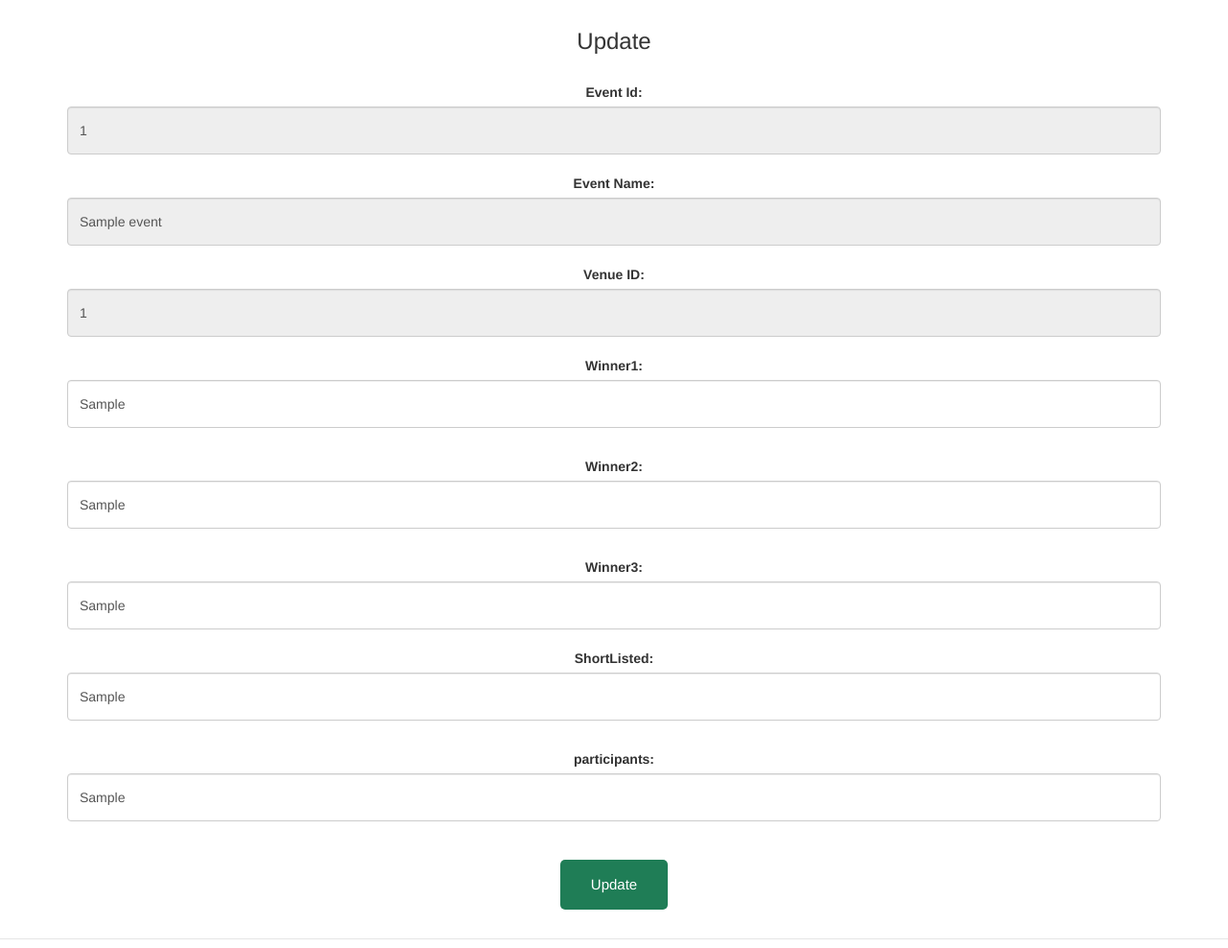
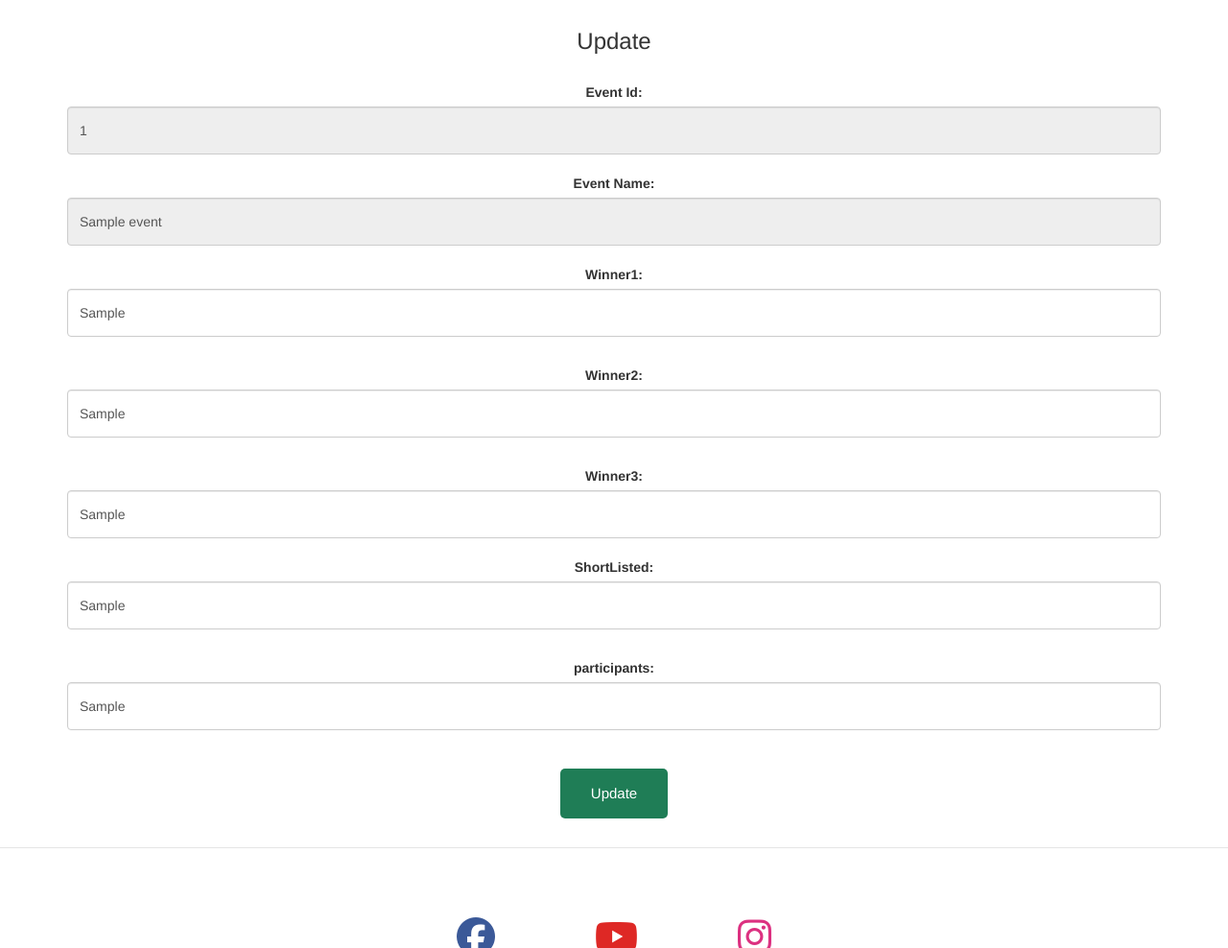
Before and after one commit to Excel-MEC/excel2018-accounts, a Django app: page /eventpage/1/create/ in a window 1280 px wide. Shown: the top 988 px of the page at 96% size. Run offline with Django 3.2, Linux system fonts and the light colour scheme; tables that the repository leaves empty hold one stand-in row (values such as "Sample post"); some libraries are stand-ins or nearby versions.

Commit message:
remove venue

```diff
--- a/accounts/urls.py
+++ b/accounts/urls.py
@@ -16,7 +16,7 @@ Including another URLconf
 from django.contrib import admin
 from django.urls import path
 from register.views import RegView, PaidReg, OfflineReg, SchoolReg, Certi, SearchByView
-from controlroom.views import PostCreate, Android, VenueDetail, Download, VenueUpdate, Winnerapi, EventNav, Intermediate, WinnerDownload, EventView, ControlRoomView
+from controlroom.views import PostCreate, Android, Download, Winnerapi, EventNav, WinnerDownload, EventView, ControlRoomView
 
 urlpatterns = [
 	path('admin/', admin.site.urls),
@@ -27,16 +27,11 @@ urlpatterns = [
 	path('controlroom/', ControlRoomView.as_view(), name='controlroom'),
 	path('eventpage/<slug:event>/',
 		 EventView.as_view(), name='eventview'),
-	path('eventpage/', Intermediate, name='eventview'),
 	path('eventnav/', EventNav.as_view(), name='eventnav'),
-	path('venuepage/<slug:venue>/',
-		 VenueDetail.as_view(), name='venueview'),
 	path('certificate/', Certi, name='certificate'),
 	path('searchby/', SearchByView.as_view(), name='searchby'),
 	path('eventpage/<slug:pk>/create/',
 		 PostCreate, name='controolroom'),
-	path('venuepage/<slug:ven>/create/',
-		 VenueUpdate.as_view(), name='venupdate'),
 	path('eventpage/<slug:eve>/download/',
 		 Download.as_view(), name='down'),
 	path('eventpage/<slug:eve>/winnerdownload/',
--- a/controlroom/forms.py
+++ b/controlroom/forms.py
@@ -1,7 +1,6 @@
 from django import forms
-from .models import event, venue
+from .models import event
 from controlroom.validators import isnumber, vaildusers
-
 
 class eventform(forms.ModelForm):
 		model=event
@@ -9,7 +8,6 @@ class eventform(forms.ModelForm):
 				model=event
 				fields=['event_id',
 				'event_name',
-				'venue_id',
 				'winner1',
 				'winner2',
 				'winner3',
@@ -27,12 +25,6 @@ class eventform(forms.ModelForm):
 				"placeholder":"Event Name",
 				'readonly':'readonly',
 				"class":"form-control",
-				"style":"height:50px;margin-bottom:20px;"
-				}))
-		venue_id=forms.CharField(max_length=20,required=True,label='Venue ID',widget=forms.TextInput(attrs={
-				"placeholder":"Venue ID",
-				'readonly':'readonly',
-				"class":"form-control ",
 				"style":"height:50px;margin-bottom:20px;"
 				}))
 		participants=forms.CharField(max_length=10000,validators=[vaildusers],label='participants',required=False,widget=forms.TextInput(attrs={
@@ -67,63 +59,3 @@ class eventform(forms.ModelForm):
 		'''def clean(self):
 				cleaned_data=super(eventform,self).clean()
 				print(cleaned_data)'''
-
-
-class venueform(forms.ModelForm):
-		model=venue
-		class Meta:
-				model=venue
-				fields=['venue_id',
-				'vm_1',
-				'vm_2',
-				'vm_num_1',
-				'vm_num_2',
-				'power',
-				'power_num',
-				'current_event',
-				'occupied'
-				]
-		TRUE_FALSE_CHOICES = (
-				('',"Occupied or not"),
-				(1, "Occupied"),
-				(0, "Free"),)
-		venue_id=forms.CharField(max_length=20,required=True,label='Venue ID',widget=forms.TextInput(attrs={
-				"placeholder":"Venue ID",
-				"class":"form-control ",
-				"style":"height:50px;margin-bottom:20px;"
-				}))
-		vm_1=forms.CharField(max_length=100,label='Venue Manager 1',widget=forms.TextInput(attrs={
-				"placeholder":"Venue Manager1",
-				"class":"form-control",
-				"style":"height:50px;margin-bottom:20px;"
-				}))
-		vm_2=forms.CharField(max_length=100,label='Venue Manager 2',widget=forms.TextInput(attrs={
-				"placeholder":"Venue Manager2",
-				"class":"form-control",
-				"style":"height:50px;margin-bottom:20px;"
-				}))
-		vm_num_1=forms.CharField(max_length=10,min_length=10,label='Venue Manager Number 1',widget=forms.TextInput(attrs={
-				"placeholder":"Phone number1",
-				"class":"form-control",
-				"style":"height:50px;margin-bottom:20px;"
-				}))
-		vm_num_2=forms.CharField(max_length=10,label='Venue Manager Number 2',widget=forms.TextInput(attrs={
-				"placeholder":"Phone number2",
-				"class":"form-control",
-				"style":"height:50px;margin-bottom:20px;"
-				}))
-		power=forms.CharField(max_length=100,label='power team member',widget=forms.TextInput(attrs={
-				"placeholder":"Power team",
-				"class":"form-control",
-				"style":"height:50px;margin-bottom:20px;"
-				}))
-		power_num=forms.CharField(max_length=10,label='power team number',widget=forms.TextInput(attrs={
-				"placeholder":"Power team phone number",
-				"class":"form-control",
-				"style":"height:50px;margin-bottom:20px;"
-				}))
-		current_event=forms.CharField(max_length=100,label='current event',widget=forms.TextInput(attrs={
-				"placeholder":"Current event",
-				"class":"form-control",
-				"style":"height:50px;margin-bottom:20px;"
-				}))
--- a/controlroom/models.py
+++ b/controlroom/models.py
@@ -1,26 +1,4 @@
 from django.db import models
-
-
-class venue(models.Model):
-
-	class Meta:
-		verbose_name = "venue"
-		verbose_name_plural = "venues"
-
-	venue_id=models.CharField(max_length=20,primary_key=True,null=False)
-	occupied=models.BooleanField(default=False)
-	vm_1=models.CharField(max_length=1000,null=False)
-	vm_2=models.CharField(max_length=1000,default='nil')
-	vm_num_1=models.CharField(max_length=10,null=True)
-	vm_num_2=models.CharField(max_length=10,default='nil')
-	power=models.CharField(max_length=1000,null=False)
-	power_num=models.CharField(max_length=10,null=False)
-	current_event=models.CharField(max_length=15,default='nil')
-	next_event=models.CharField(max_length=15,default="nil")
-
-	def __str__(self):
-		return (self.venue_id)
-
 
 class event(models.Model):
 
@@ -31,12 +9,6 @@ class event(models.Model):
 
 	event_id=models.CharField(max_length=15,primary_key=True)
 	event_name=models.CharField(max_length=100,null=False,default="")
-	venue_id=models.CharField(max_length=20,null=False)
-	em=models.CharField(max_length=1000,null=False)
-	em_num=models.CharField(max_length=1000,null=False)
-	day=models.DateField(null=False)
-	time=models.TimeField(null=False)
-	endtime=models.TimeField(null=False)
 	status=models.IntegerField(null=False,default=0)
 	paid=models.BooleanField(default=False)
 	short_list=models.CharField(max_length=200,blank=True,null=True,default="nil")
--- a/controlroom/views.py
+++ b/controlroom/views.py
@@ -1,12 +1,12 @@
 from django.shortcuts import render
 from django.views.generic import TemplateView
-from controlroom.models import venue, event
+from controlroom.models import event
 from register.models import userinfo, paid_userinfo
 from django.http import JsonResponse
 import datetime
 from django.shortcuts import get_object_or_404
 from register.models import winners, userinfo, paid_winners
-from .forms import eventform, venueform
+from .forms import eventform
 from django.http import HttpResponse, HttpResponseRedirect
 from rest_framework.generics import RetrieveAPIView
 from .serializers import api, winnerapi
@@ -168,9 +168,7 @@ class ControlRoomView(TemplateView):
 
         if request.POST.get('ajax'):
             ajax=request.POST.get('ajax')
-            if(ajax=="venue"):
-                list1=venue.objects.values_list('venue_id',flat=True)
-            elif(ajax=="eventname"):
+            if(ajax=="eventname"):
                 list1=event.objects.values_list('event_name',flat=True)
             elif(ajax=="excelid"):
                 list1=[]
@@ -187,21 +185,6 @@ class ControlRoomView(TemplateView):
             list=request.POST.get('update')
             list1=list.split(',')
             obj = event.objects.get(event_id=list1[0])
-            if int(list1[1])==0:
-                obj.status=1
-                venueobj = venue.objects.get(venue_id=obj.venue_id)
-                print(venueobj.occupied)
-                venueobj.occupied = True
-                venueobj.current_event = obj.event_name
-                venueobj.save()
-
-
-            elif(int(list1[1])==1):
-                obj.status=2
-                venueobj = venue.objects.get(venue_id=obj.venue_id)
-                venueobj.occupied = False
-                venueobj.current_event = "nil"
-                venueobj.save()
 
             obj.save()
 
@@ -213,11 +196,6 @@ class ControlRoomView(TemplateView):
 
         if((searchby=="" or searchby==None) and (value=="Not Applicable" or value=="")):
             error1=True
-        if((searchby=="venue" or searchby=="eventname" or searchby=="excelid") and value==""):
-            error2=True
-        if(searchby=="venue"):
-            result=venue.objects.filter(venue_id=value)
-            sb=0
         elif(searchby=="eventname"):
             value="_".join(value.split(" "))
             result=event.objects.filter(event_name__icontains=value)
@@ -245,8 +223,6 @@ class EventView(TemplateView):
     def get(self,request,*args,**kwargs):
         list1=get_object_or_404(event,event_id=kwargs['event'])
         list2=list1.short_list.split(",")
-        list3=list1.em.split(",")
-        list4=list1.em_num.split(",")
         list5=list1.participants.split(",")
         context={
             "title":"testing",
@@ -254,22 +230,9 @@ class EventView(TemplateView):
             "id":list1.event_id,
             "evname":list1.event_name,
             "shortlist":list2,
-            "eventman":zip(list3,list4),
-            "eventman_num":list4,
             "participants":list5
         }
         return render(request,"eventview.html",context)
-def Intermediate(request):
-    queryset1=event.objects.filter(day='2018-10-05')
-    queryset2=event.objects.filter(day='2018-10-06')
-    queryset3=event.objects.filter(day='2018-10-07')
-    context={
-        "day1":queryset1,
-        "day2":queryset2,
-        "day3":queryset3
-    }
-    return render(request,"intermediate.html",context)
-
 
 class Android(ListAPIView):
     serializer_class = api
@@ -296,18 +259,6 @@ class Winnerapi(ListAPIView):
         else:
             winn = paid_winners.objects.filter(event__iexact=event_name)
             return winn
-
-
-class VenueDetail(TemplateView):
-    def get(self,request,*args,**kwargs):
-        venuedet=get_object_or_404(venue,venue_id=self.kwargs['venue'])
-
-        events=event.objects.filter(venue_id=self.kwargs['venue'])
-        context={
-            "venue":venuedet,
-            "events":events
-        }
-        return render(request,"venuedet.html",context)
 
 class Download(TemplateView):
     def get(self,request,*args,**kwargs):
@@ -338,34 +289,6 @@ class Download(TemplateView):
             response['Content-Disposition'] = 'attachment;filename=%s'%fname
             return response
 
-class VenueUpdate(TemplateView):
-    def get(self,request,*args,**kwargs):
-        venue1=self.kwargs['ven']
-        instance = venue.objects.get(venue_id=venue1)
-        form = Venueform(request.POST or None, instance=instance)
-        context = {
-            "form": form,
-        }
-        return render(request, "venupdate.html", context)
-
-    def post(self,request,*args,**kwargs):
-        venue1=self.kwargs['ven']
-        instance = venue.objects.get(venue_id=venue1)
-        form=venueform(request.POST or None,instance=instance)
-        link="/venuepage/"
-        link=link+venue1+"/"
-        context={
-            "title":"testing",
-            "form":form
-        }
-        if form.is_valid():
-            instance = form.save(commit=False)
-            instance.save()
-            return HttpResponseRedirect(link)
-
-        return render(request, "venupdate.html", context)
-
-
 class EventNav(TemplateView):
     def get(self,request,*args,**kwargs):
         obj = event.objects.all().order_by('day')
--- a/templates/eventview.html
+++ b/templates/eventview.html
@@ -47,8 +47,6 @@
 			<div class="col-md-6">
 				<h1>Time</h1>
 					<p style="font-size:20px;">{{ obj.time }}</p>
-				<h1>Venue</h1>
-					<p style="font-size:20px;">{{ obj.venue_id }}</p>
 			</div>
 			<div class="col-sm-12">
 			<div class="col-md-4" style="margin-top:100px;">
```
Also changed, not shown: controlroom/migrations/0002_auto_20181025_1327.py (added), controlroom/migrations/0003_delete_venue.py (added).
